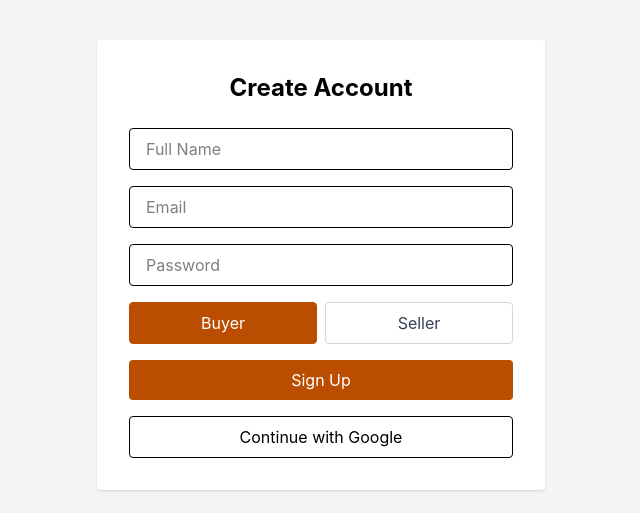
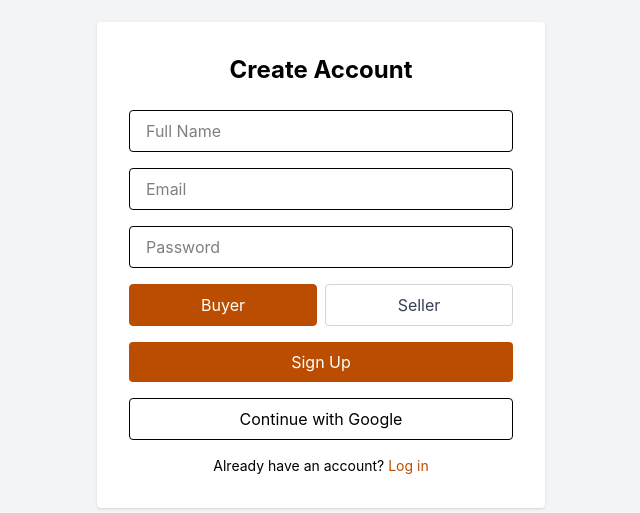
Before and after one commit to NandanNayak-dev/Artisan-marketplace, a React app in the folder frontend/: page /signup in a window 1280 px wide. Shown: the part 135-648 px from the top of the page, without its empty margins (319-959 px from the left). Built offline with nearby package versions, Linux system fonts and the light colour scheme; no server answers; the HTML template or start-up script is replaced by a standard one.

Commit message:
feat: add login prompt to SignUp page for existing users

```diff
--- a/frontend/src/pages/SignUp.jsx
+++ b/frontend/src/pages/SignUp.jsx
@@ -138,7 +138,14 @@ function SignUp() {
         >
           Continue with Google
         </button>
+        <p className="text-center text-sm mt-4">
+          Already have an account?{" "}
+          <a href="/login" className="text-amber-700 hover:underline">
+            Log in
+          </a>
+        </p>
       </form>
+
     </div>
   );
 }
```
Also changed, not shown: 1 other file (tests, documents, lock files or other folders).
